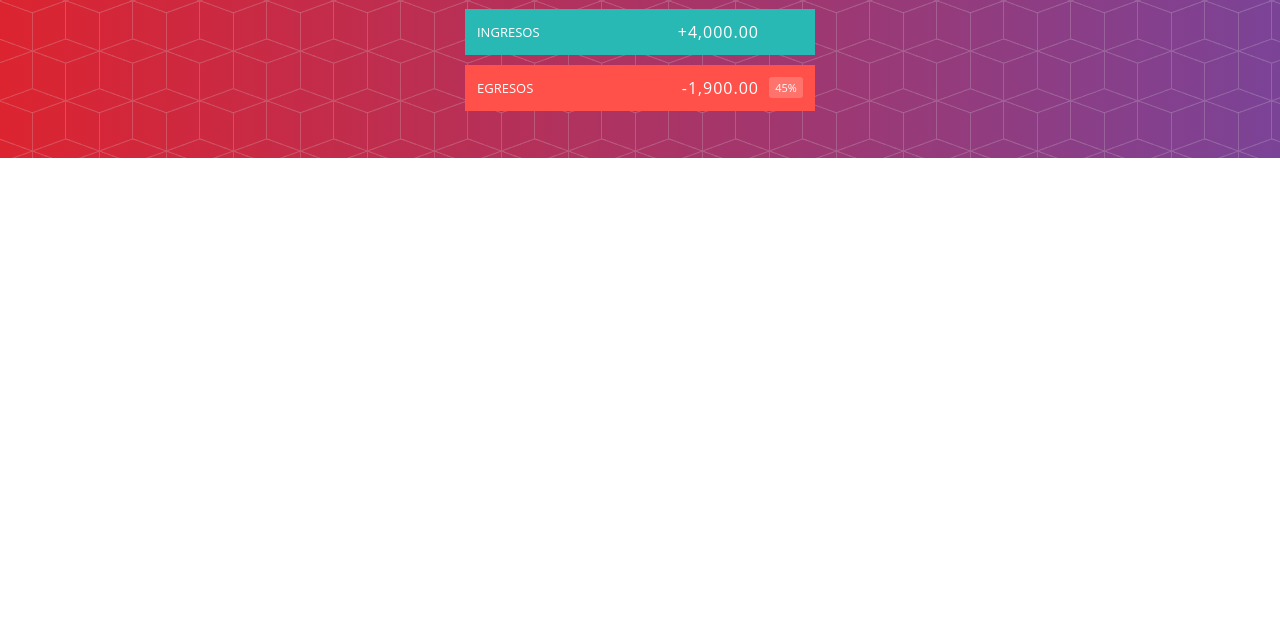
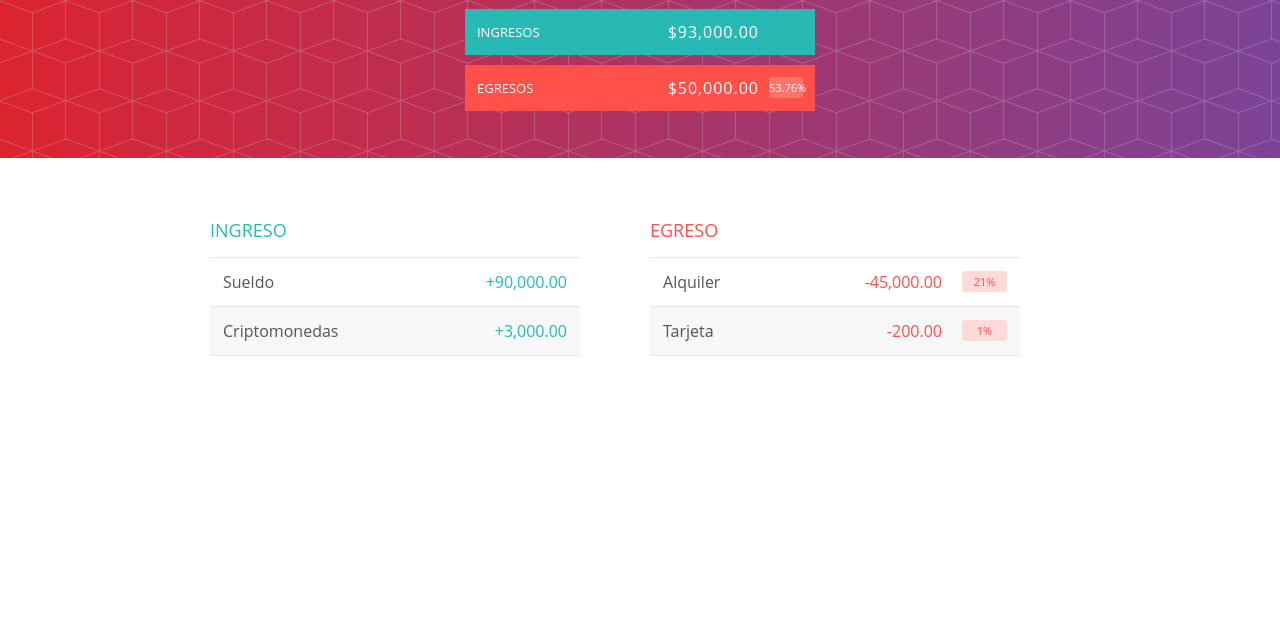
Before and after one commit to nikotaccetta/TP-JS-CODER, a plain HTML site: page index.html in a window 1280 px wide. Shown: the part 162-800 px from the top of the page. Drawn offline with nearby package versions, Linux system fonts and the light colour scheme.

Commit message:
Presupuesto 1.0.1

```diff
--- a/index.html
+++ b/index.html
@@ -7,33 +7,107 @@
     <title>Presupuesto</title>
     <link rel="stylesheet" href="css/estilos.css">
 </head>
-<body>
+
+<!-- CABEZAL -->
+
+<body onload='cargarApp()'>
     <div class="cabecero">
         <div class="presupuesto">
             <div class="presupuesto_titulo">
                 Presupesto Disponible
             </div>
-            <div class="presupuesto_valor">+2,000.00</div>
+            <div class="presupuesto_valor" id="presupuesto">+2,300.00</div>
             <div class="presupuesto_ingreso limpiarEstilos">
                 <div class="presupuesto_ingreso--texto">Ingresos</div>
                 <div class="derecha">
-                    <div class="presupuesto_ingreso--valor">+4,000.00</div>
+                    <div class="presupuesto_ingreso--valor" id="ingresos"></div>
                     <div class="presupuesto_ingreso--porcentaje">&nbsp;</div>
                 </div>
             </div>
             <div class="presupuesto_egreso limpiarEstilos">
                 <div class="presupuesto_egreso--texto">Egresos</div>
                 <div class="derecha limpiarEstilos">
-                    <div class="presupuesto_egreso--valor">-1,900.00</div>
-                    <div class="presupuesto_egreso--porcentaje">45%</div>
+                    <div class="presupuesto_egreso--valor" id="egresos"></div>
+                    <div class="presupuesto_egreso--porcentaje" id="porcentaje"></div>
                 </div>
             </div>
         </div>
+    </div>
 
+
+
+    <div class="contenedor limpiarEstilos">
+        <!-- INGRESOS -->
+        <div class="ingreso">
+            <h2 class="ingreso_titulo">Ingreso</h2>
+            <div id="lista-ingresos">
+                <div class="elemento limpiarEstilos">
+                    <div class="elemento_descripcion">Sueldo</div>
+                    <div class="derecha limpiarEstilos">
+                        <div class="elemento_valor">+90,000.00
+                        </div>
+                        <div class="elemento_eliminar">
+                            <button class="elemento_eliminar--btn">
+                                <ion-icon name="close-outline"></ion-icon>
+                            </button>
+                        </div>
+                    </div>
+                </div>
+                <div class="elemento limpiarEstilos">
+                    <div class="elemento_descripcion">Criptomonedas</div>
+                    <div class="derecha limpiarEstilos">
+                        <div class="elemento_valor">+3,000.00
+                        </div>
+                        <div class="elemento_eliminar">
+                            <button class="elemento_eliminar--btn">
+                                <ion-icon name="close-outline"></ion-icon>
+                            </button>
+                        </div>
+                    </div>
+                </div>
+            </div>
+        </div>
+        <!-- EGRESOS -->
+        <div class="egreso">
+            <h2 class="egreso_titulo">Egreso</h2>
+            <div id="lista-egresos">
+                <div class="elemento limpiarEstilos">
+                    <div class="elemento_descripcion">Alquiler</div>
+                    <div class="derecha limpiarEstilos">
+                        <div class="elemento_valor">-45,000.00</div>
+                        <div class="elemento_porcentaje">21%</div>
+                        <div class="elemento_eliminar">
+                            <button class="elemento_eliminar--btn">
+                                <ion-icon name="close-outline"></ion-icon>
+                            </button>
+                        </div>
+                    </div>
+                </div>
+                <div class="elemento limpiarEstilos">
+                    <div class="elemento_descripcion">Tarjeta</div>
+                    <div class="derecha limpiarEstilos">
+                        <div class="elemento_valor">-200.00</div>
+                        <div class="elemento_porcentaje">1%</div>
+                        <div class="elemento_eliminar">
+                            <button class="elemento_eliminar--btn">
+                                <ion-icon name="close-outline"></ion-icon>
+                            </button>
+                        </div>
+                    </div>
+                </div>
+            </div>
+        </div>
     </div>
-    <script src="js/Dato.js"></script>
-    <script src="js/Ingreso.js"></script>
-    <script src="js/Egreso.js"></script>
-    <script src="js/app.js"></script>
+
+
+
+
+
+    <script src='js/Dato.js'></script>
+    <script src='js/Ingreso.js'></script>
+    <script src='js/Egreso.js'></script>
+    <script src='js/app.js'></script>
+    <script type="module" src="https://unpkg.com/ionicons@5.5.2/dist/ionicons/ionicons.esm.js"></script>
+    <script nomodule src="https://unpkg.com/ionicons@5.5.2/dist/ionicons/ionicons.js"></script>
 </body>
 </html>
--- a/js/Dato.js
+++ b/js/Dato.js
@@ -0,0 +1,18 @@
+class Dato {
+    constructor(descripcion, valor) {
+        this._descripcion = descripcion;
+        this._valor = valor;
+    }
+    get descripcion(){
+        return this._descripcion
+    }
+    set descripcion(descripcion){
+        this._descripcion = descripcion;
+    }
+    get valor(){
+        return this._valor;
+    }
+    set valor(valor){
+        this._valor = valor;
+    }
+}
--- a/js/Egreso.js
+++ b/js/Egreso.js
@@ -0,0 +1,11 @@
+class Egreso extends Dato{
+    static contadorEgresos = 0;
+
+    constructor(descripcion, valor){
+        super(descripcion, valor);
+        this._id = ++Egreso.contadorEgresos;
+    }
+    get id(){
+        return this._id;
+    }
+}
--- a/js/Ingreso.js
+++ b/js/Ingreso.js
@@ -0,0 +1,11 @@
+class Ingreso extends Dato{
+    static contadorIngresos = 0;
+
+    constructor(descripcion, valor){
+        super(descripcion, valor);
+        this._id = ++Ingreso.contadorIngresos;
+    }
+    get id(){
+        return this._id;
+    }
+}
--- a/js/app.js
+++ b/js/app.js
@@ -0,0 +1,49 @@
+const ingresos = [
+    new Ingreso('Sueldo', 90000.00),
+    new Ingreso('Criptomonedas', 3000.00)
+];
+
+const egresos = [
+    new Egreso('Alquiler', 45000.00),
+    new Egreso('Tarjeta', 5000.00)
+];
+
+let cargarApp = ()=>{
+    cargarCabecero();
+}
+
+let totalIngresos = ()=>{
+    let totalIngreso = 0;
+    for(let ingreso of ingresos){
+        totalIngreso += ingreso.valor;
+    }
+    return totalIngreso
+}
+
+let totalEgresos = ()=>{
+    let totalEgreso = 0;
+    for(let egreso of egresos){
+        totalEgreso += egreso.valor;
+    }
+    return totalEgreso;
+}
+
+// Cargar datos al cabezal //
+
+let cargarCabecero = ()=>{
+    let presupuesto = totalIngresos() - totalEgresos();
+    let porcentajeEgreso = totalEgresos()/totalIngresos();
+    document.getElementById('presupuesto').innerHTML = formatoMoneda(presupuesto);
+    document.getElementById('porcentaje').innerHTML = formatoPorcentaje(porcentajeEgreso);
+    document.getElementById('ingresos').innerHTML = formatoMoneda(totalIngresos());
+    document.getElementById('egresos').innerHTML = formatoMoneda(totalEgresos());
+
+}
+
+const formatoMoneda = (valor)=>{
+    return valor.toLocaleString('en-US',{style:'currency', currency:'USD', minimumFractionDigits:2});
+}
+
+const formatoPorcentaje = (valor)=>{
+    return valor.toLocaleString('en-US',{style:'percent', minimumFractionDigits:2})
+}
```
